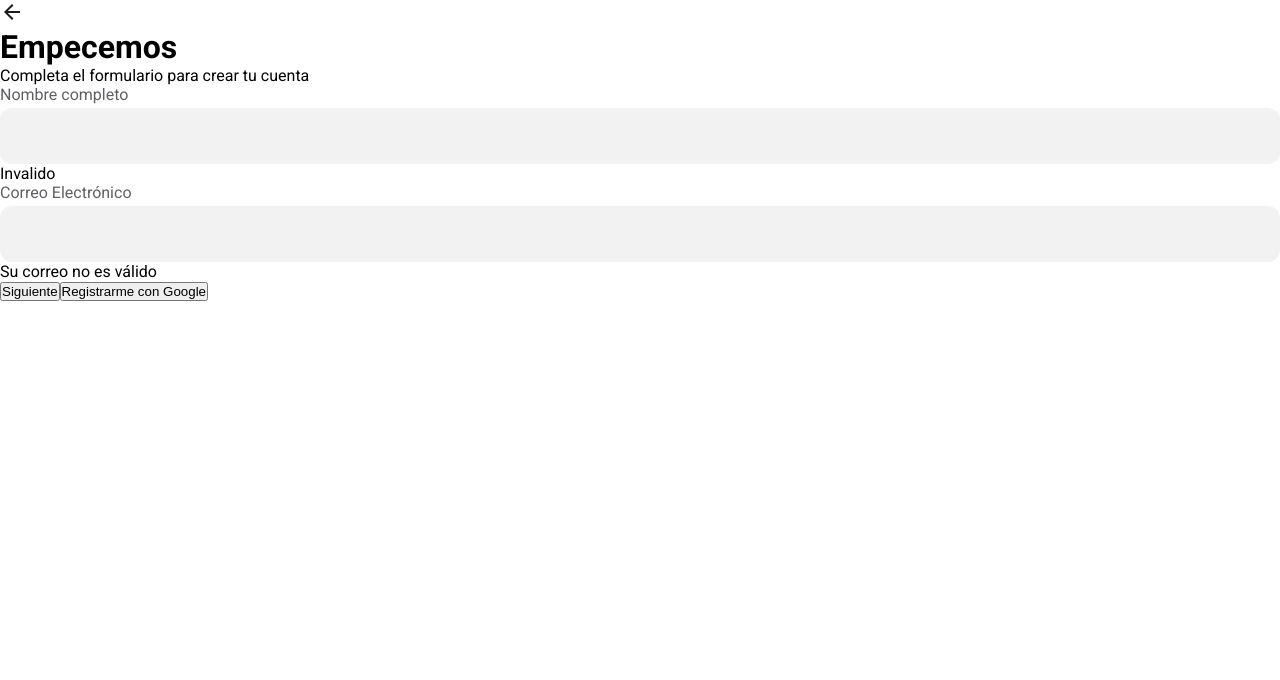
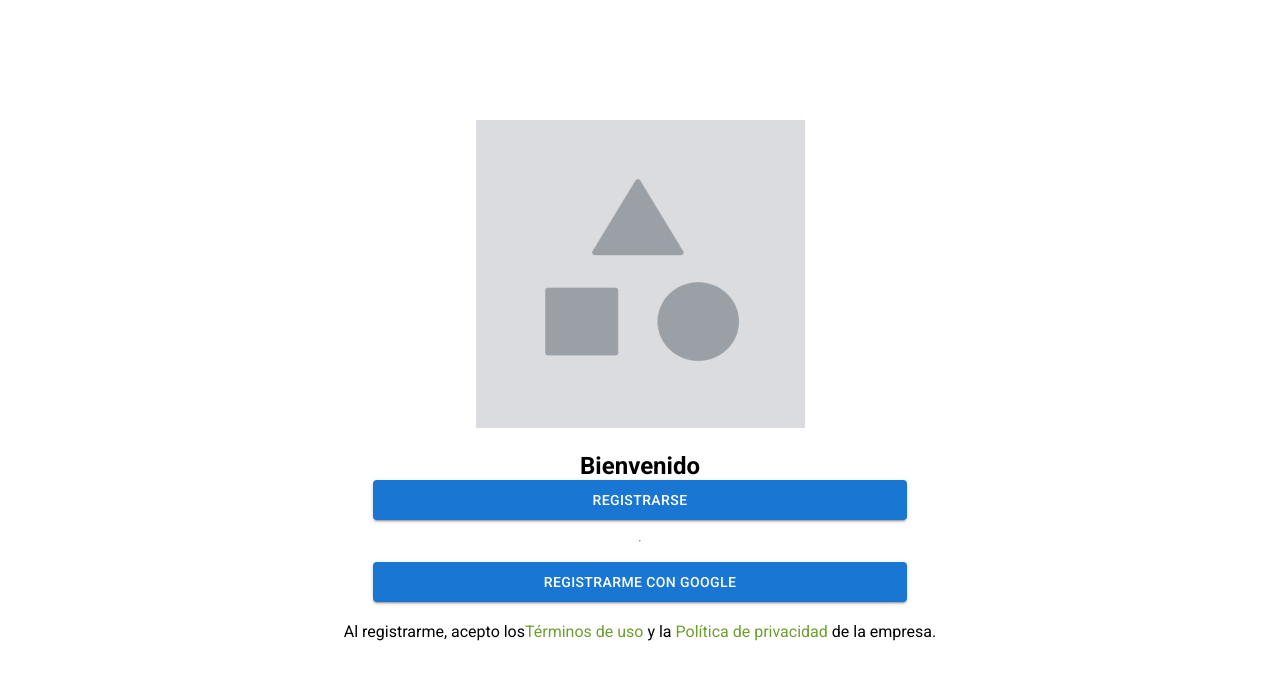
Before and after one commit to No-Country-simulation/s16-17-t-python-react, a React (Vite) app in the folder frontend/: page / in a window 1280 px wide. Shown: the top 680 px of the page. Built offline with nearby package versions, Linux system fonts and the light colour scheme.

Commit message:
Fix: correccion con estilos y componentes MUI, maquetación de pagina de inicio para registrarse

```diff
--- a/frontend/index.html
+++ b/frontend/index.html
@@ -7,7 +7,7 @@
 		<link rel="preconnect" href="https://fonts.gstatic.com" crossorigin>
 		<link href="https://fonts.googleapis.com/css2?family=Roboto:ital,wght@0,100;0,300;0,400;0,500;0,700;0,900;1,100;1,300;1,400;1,500;1,700;1,900&display=swap" rel="stylesheet">
 		<meta name="viewport" content="width=device-width, initial-scale=1.0" />
-		<title>Vite + React</title>
+		<title>Photo App</title>
 	</head>
 	<body>
 		<div id="root"></div>
--- a/frontend/src/components/FormInput.jsx
+++ /dev/null
@@ -1,17 +0,0 @@
-/* eslint-disable arrow-body-style */
-
-import styles from "./FormInput.module.css"
-
-export const FormInput = ({label, type}) => {
-
-    const { inputContainer, inputField, tag } = styles;
-
-return (
-        <div className={inputContainer}>
-            <label className={tag}>
-                {label}
-            </label>
-            <input type={type} className={inputField}/>
-        </div>
-     );
-};
--- a/frontend/src/components/FormInput.module.css
+++ /dev/null
@@ -1,26 +0,0 @@
-.inputContainer {
-    display: flex;
-    flex-direction: column;
-    gap: 4px;
-}
-
-.tag {
-    color: #615F63;
-}
-
-.inputField {
-    height: 3.5rem;
-    border-radius: 12px;
-    font-size: 1rem;
-    font-weight: 500;
-    border: none;
-    background: #F2F2F2;
-    line-height: 24px;
-}
-
-.inputField:focus {
-    outline: none;
-    border: 1px solid #7A7A7A;
-    outline: none;
-    transition: all 2s;
-}
--- a/frontend/src/components/index.js
+++ b/frontend/src/components/index.js
@@ -1,2 +1 @@
-export * from "./FormInput"
 export * from "./register"
--- a/frontend/src/pages/Register.jsx
+++ b/frontend/src/pages/Register.jsx
@@ -1,33 +1,36 @@
 /* eslint-disable arrow-body-style */
 
 import "../App.css"
+import styles from "./Register.module.css"
+import background_gen from "../assets/img/background_gen.png"
+import { Button } from "@mui/material";
 
-import { RegNav, FormInput } from "../components";
+/* import { RegNav } from "../components"; */
+
+const { container, containerBanner, buttonFirst, textLink, listButton } = styles;
 
 export const Register = () => {
     return (
         <>
-            <div className="">
-                <RegNav />
+        <div className={container}>
+            <div className={containerBanner}>
+                <img src={background_gen} alt="" />
+                <h2>Bienvenido</h2>
             </div>
-            <div className="">
-                <h1>Empecemos</h1>
-                <p>Completa el formulario para crear tu cuenta</p>
+            <div className={listButton}>
+                <Button variant="contained" className={buttonFirst}>Registrarse</Button>
+                <hr />
+                <Button variant="contained" className={buttonFirst}>Registrarme con Google</Button>
+                <p>Al registrarme, acepto los
+                    <a href="#" className={textLink}>
+                        Términos de uso
+                        </a> y la <a href="#" className={textLink}>
+                         Política de privacidad
+                            </a> de la empresa.
+                        </p>
+            </div>
 
-                <ul>
-                    <li>
-                        <FormInput label="Nombre completo" type="text"/>
-                        <span>Invalido</span>
-                    </li>
-                    <li>
-                        <FormInput label="Correo Electrónico" type="email"/>
-                        <span>Su correo no es válido</span>
-                    </li>
-                </ul>
-
-                <button>Siguiente</button>
-                <button>Registrarme con Google</button>
-            </div>
+        </div>
         </>
 
     );
--- /dev/null
+++ b/frontend/src/pages/Register.module.css
@@ -0,0 +1,35 @@
+.container {
+    display: flex;
+    flex-direction: column;
+    align-items: center;
+    padding: 0 1rem;
+    margin-top: 7.5rem;
+}
+
+.containerBanner {
+    display: flex;
+    flex-direction: column;
+    align-items: center;
+    gap: 1.5rem;
+}
+
+.buttonFirst {
+    height: 40px;
+    width: 90%;
+}
+
+.textLink {
+    text-decoration: none;
+    color: #6E9E30;
+}
+
+.textLink:hover {
+    text-decoration: solid;
+}
+
+.listButton {
+    display: flex;
+    flex-direction: column;
+    align-items: center;
+    gap: 20px;
+}
```
Also changed, not shown: frontend/src/assets/img/background_gen.png (added).
